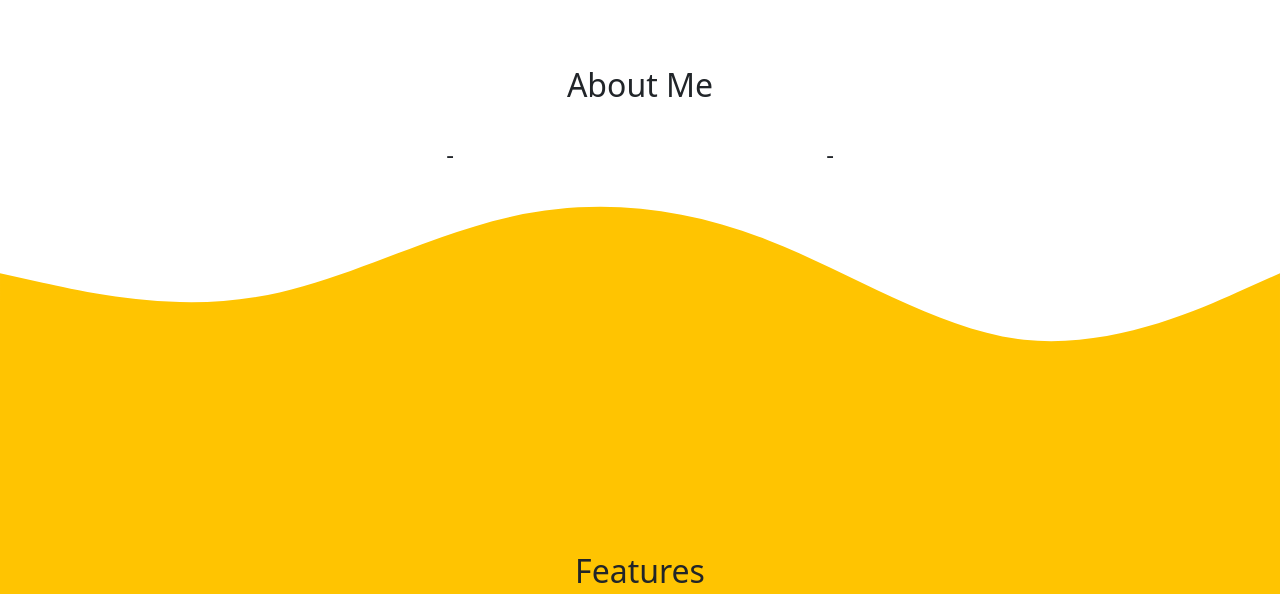
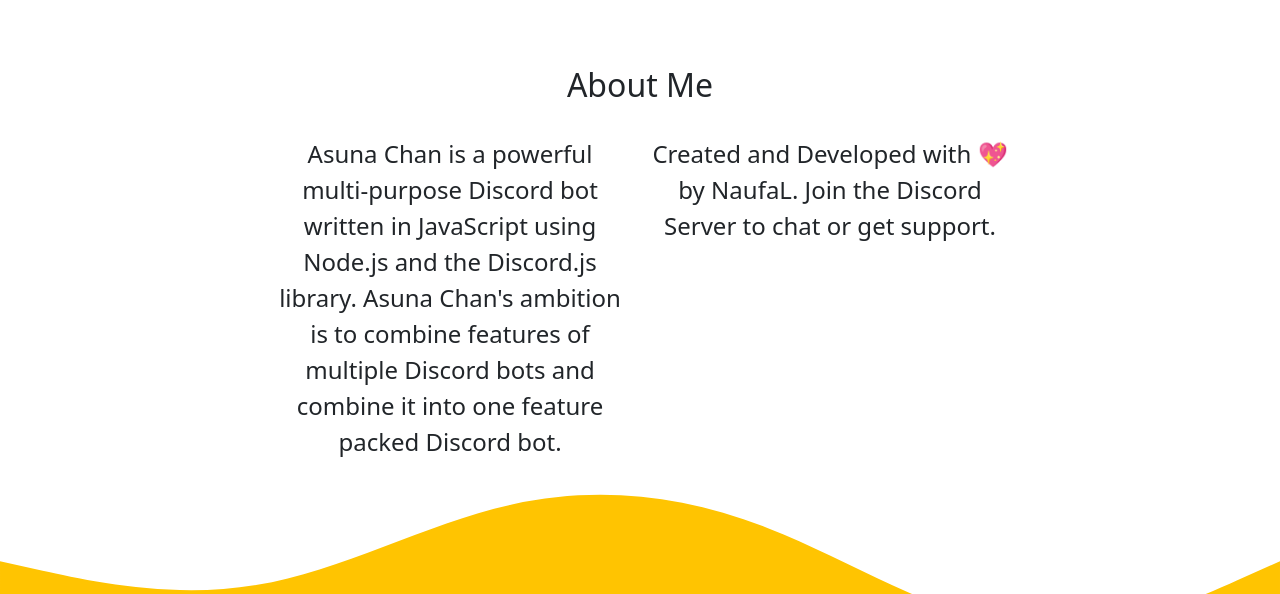
Before and after one commit to asunachan/asunachan.github.io, a plain HTML site: page index.html in a window 1280 px wide. Shown: the part 780-1374 px from the top of the page. Drawn offline with nearby package versions, Linux system fonts and the light colour scheme.

Commit message:
Update index.html

```diff
--- a/index.html
+++ b/index.html
@@ -75,10 +75,16 @@
         </div>
         <div class="row justify-content-center fs-4 text-center">
           <div class="col-md-4">
-            <p>-</p>
+            <p>Asuna Chan is a powerful multi-purpose Discord bot written in
+JavaScript using Node.js and the Discord.js library.
+
+Asuna Chan's ambition is to combine features of multiple Discord bots
+and combine it into one feature packed Discord bot.</p>
           </div>
           <div class="col-md-4">
-            <p>-</p>
+            <p>Created and Developed with 💖 by NaufaL.
+
+Join the Discord Server to chat or get support.</p>
           </div>
         </div>
       </div>
@@ -177,7 +183,7 @@
 
     <!-- Footer -->
     <footer class="bg-info text-white text-center pb-4">
-      <p>Created By Dev <a href="https://saweria.co/BlaZary" class="text-white fw-bold">NaufaL</a> © 2021</p>
+      <p>Created By Dev <a href="https://saweria.co/BlaZary" class="text-white fw-bold">KenaFx</a> © 2021</p>
     </footer>
     <!-- Akhir Footer -->
 
```
